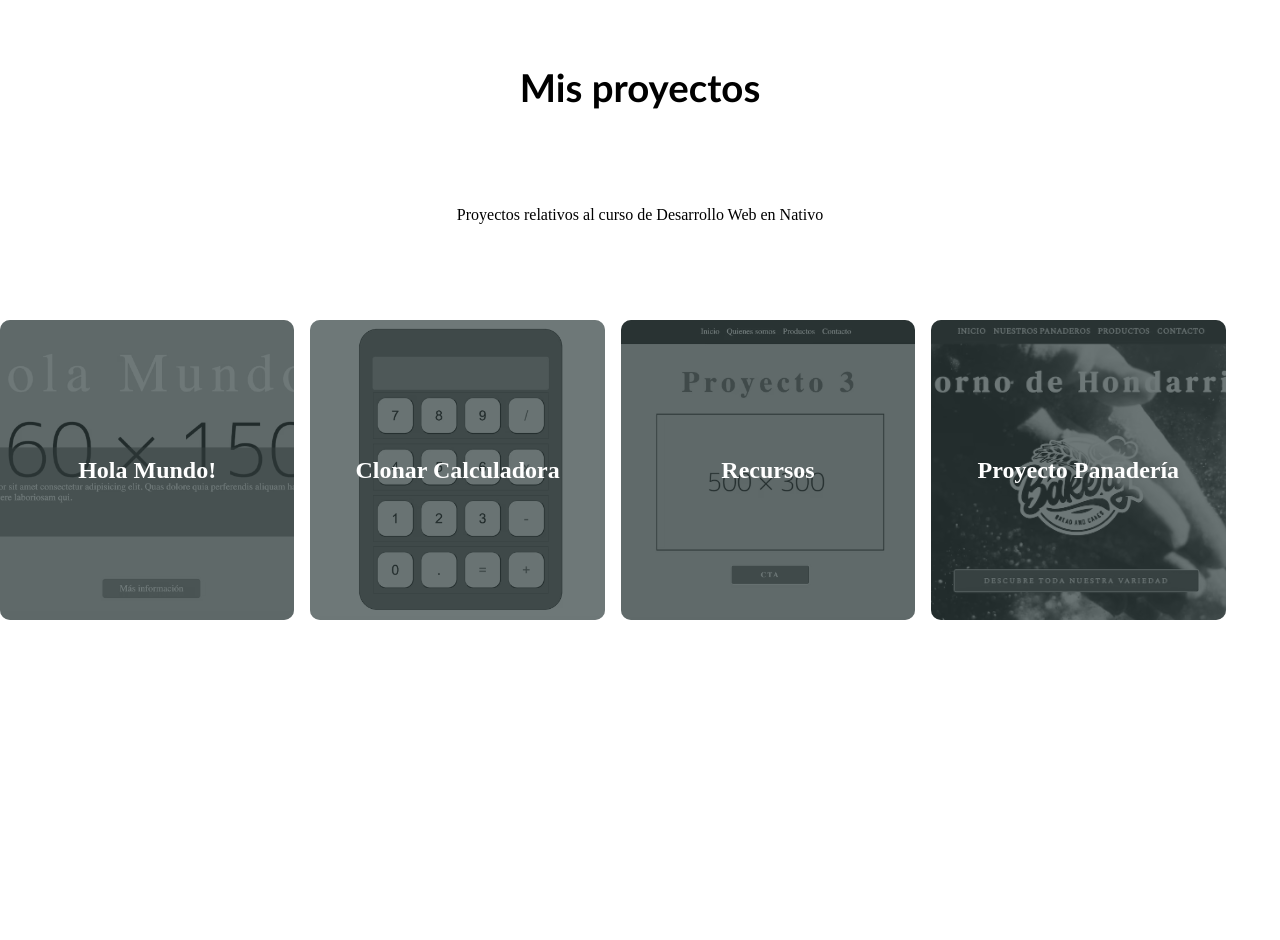
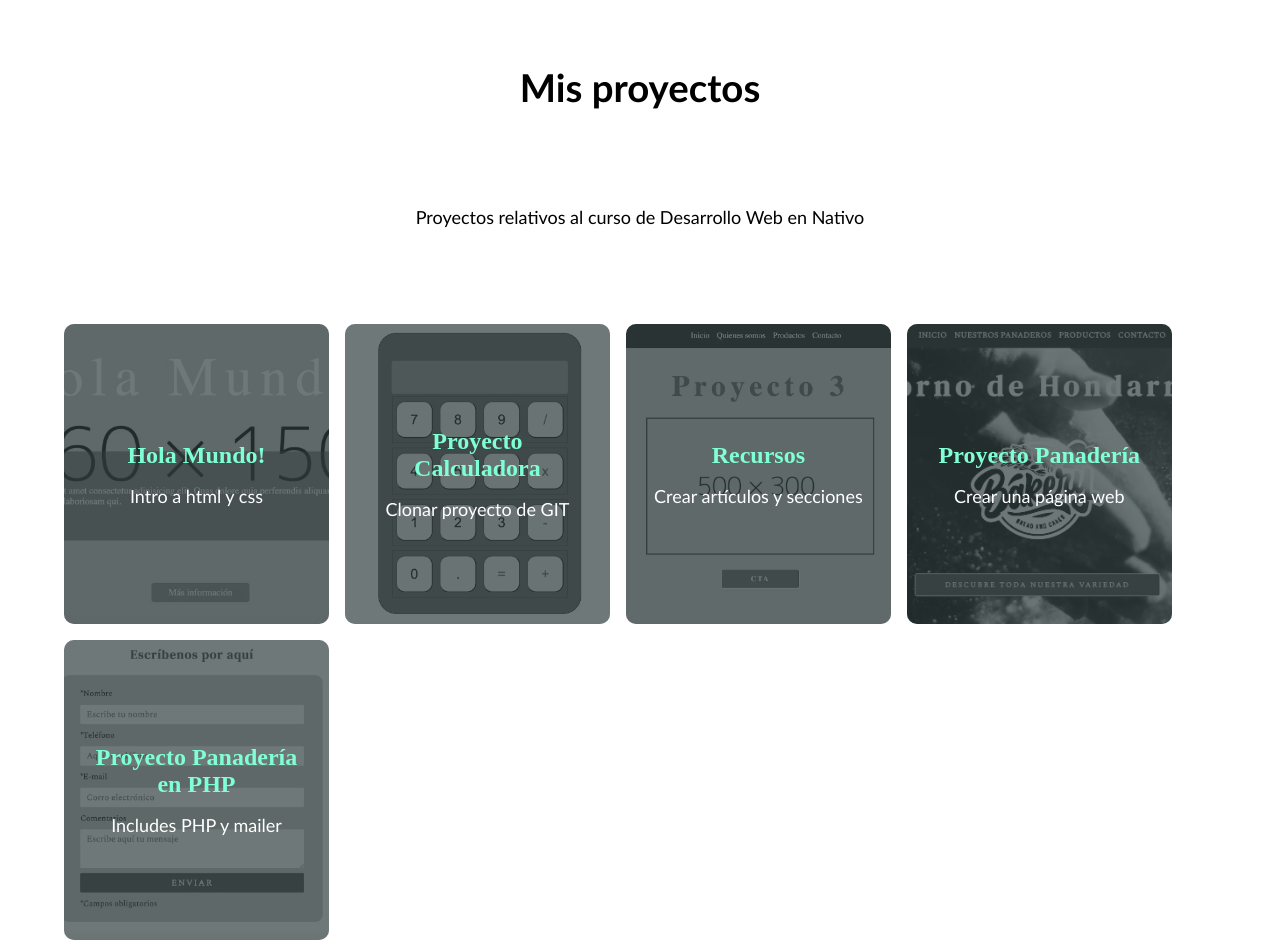
Before and after one commit to maddi-coder/Proyecto-0-Portfolio, a plain HTML site: page index.html in a window 1280 px wide. Before the commit the page ends 800 px from the top, so only its background shows below. Drawn offline with Linux system fonts and the light colour scheme.

Commit message:
Cambios- anadir proyecto 5

```diff
--- a/assets/scss/index.scss
+++ b/assets/scss/index.scss
@@ -21,7 +21,7 @@ header{
     row-gap: 2rem;
 
     @media only screen and (min-width:$tablet){
-        padding: 4rem 0;
+        padding: 4rem ;
         row-gap: 4rem;
     }
 
@@ -34,6 +34,11 @@ header{
         font-family: 'Gill Sans', 'Gill Sans MT', Calibri, 'Trebuchet MS', sans-serif;
         color: black;
     }
+
+   p{
+    font-size:large;
+    font-family: 'Gill Sans', 'Gill Sans MT', Calibri, 'Trebuchet MS', sans-serif;
+   }
 
     .contenedor_fichas{
         width: 100%;
@@ -62,6 +67,8 @@ header{
         padding: 1.5rem;
         border-radius: 10px;
         display: flex;
+        flex-direction: column;
+        row-gap: 1rem;
         justify-content: center;
         align-items: center;
 
@@ -78,10 +85,18 @@ header{
             transition: 0.4s;
         }
         h2{
+            color:aquamarine;
+            text-align: center;
+            position: relative;
+            z-index: 10;
+        }
+
+        p{
             color: white;
             text-align: center;
             position: relative;
             z-index: 10;
+
         }
         img{
             position: absolute;
--- a/index.html
+++ b/index.html
@@ -16,22 +16,32 @@
         <div class="contenedor_fichas">
             <a href="./proyecto01/" class="ficha">
                 <h2>Hola Mundo!</h2>
+                <p> Intro a html y css</p>
                 <img src="./assets/img/proyecto1-hola-mundo.avif" alt="">
             </a>
 
             <a href="./proyecto02/" class="ficha">
-                <h2>Clonar Calculadora</h2>
+                <h2>Proyecto Calculadora</h2>
+                <p> Clonar proyecto de GIT</p>
                 <img src="./assets/img/proyecto2-clonar-calculadora.avif" alt="">
             </a>
 
             <a href="./proyecto03/" class="ficha">
                 <h2>Recursos</h2>
+                <p> Crear artículos y secciones</p>
                 <img src="./assets/img/proyecto3-recursos.avif" alt="">
             </a>
 
             <a href="./proyecto04/" class="ficha">
                 <h2>Proyecto Panadería</h2>
+                <p> Crear una página web</p>
                 <img src="./assets/img/proyecto4-web-panaderia.avif" alt="">
+            </a>
+
+             <a href="./proyecto05/" class="ficha">
+                <h2>Proyecto Panadería <br>en PHP</h2>
+                <p> Includes PHP y mailer</p>
+                <img src="./assets/img/proyecto5-proyecto-panaderia-php.avif" alt="">
             </a>
 
         </div>
```
Also changed, not shown: assets/css/index.css, assets/css/index.min.css, assets/img/Tax /Screenshot 2024-11-15 at 09.55.10.png (added), assets/img/Tax /Screenshot 2025-02-22 at 16.11.09.png (added), assets/img/proyecto5-proyecto-panaderia-php.avif (added), 6 other files.
